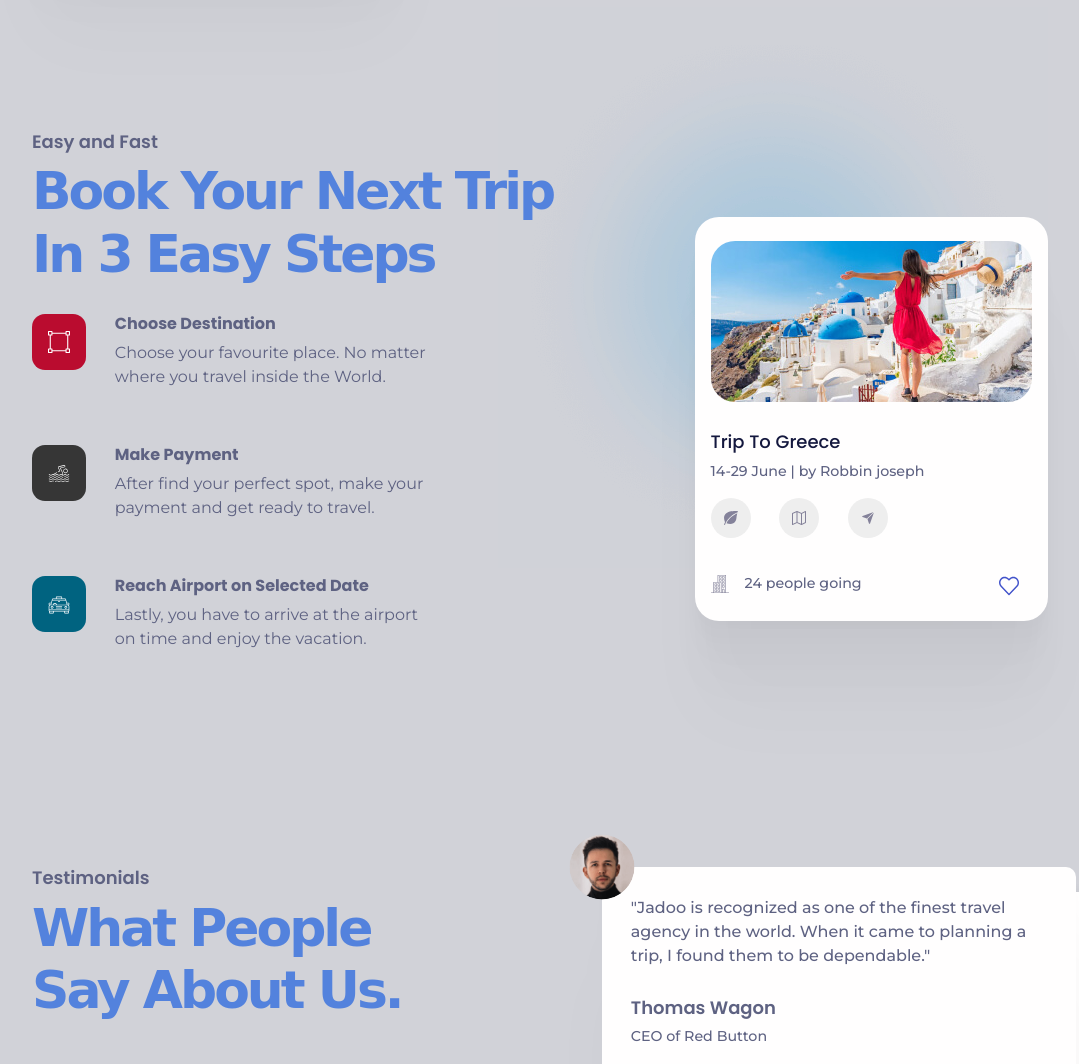
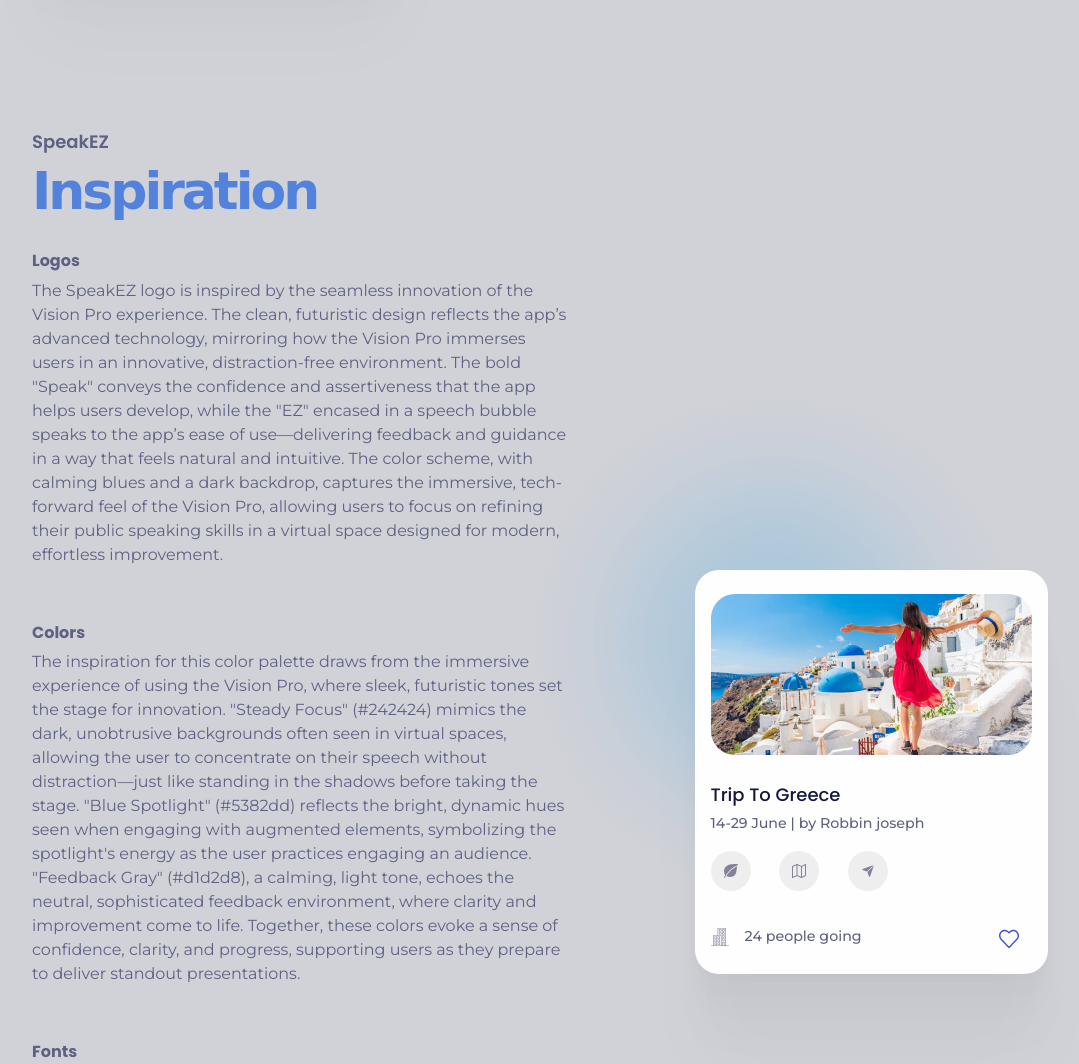
Before and after one commit to pmb17186/template-for-speakez, a plain HTML site: page design-guide.html in a window 1280 px wide. Shown: the part 3460-4524 px from the top of the page, without its empty margins (54-1133 px from the left). Drawn offline with Linux system fonts and the light colour scheme; a web font is replaced by a local one.

Commit message:
inspiration

```diff
--- a/design-guide.html
+++ b/design-guide.html
@@ -274,28 +274,28 @@
           <div class="row align-items-center">
             <div class="col-lg-6">
               <div class="mb-4 text-start">
-                <h5 class="text-secondary">Easy and Fast </h5>
-                <h3 class="fs-xl-10 fs-lg-8 fs-7 fw-bold font-cursive text-capitalize">Book your next trip in 3 easy steps</h3>
+                <h5 class="text-secondary">SpeakEZ </h5>
+                <h3 class="fs-xl-10 fs-lg-8 fs-7 fw-bold font-cursive text-capitalize">Inspiration</h3>
               </div>
               <div class="d-flex align-items-start mb-5">
-                <div class="bg-primary me-sm-4 me-3 p-3" style="border-radius: 13px"> <img src="assets/img/steps/selection.svg" width="22" alt="steps" /></div>
+
                 <div class="flex-1">
-                  <h5 class="text-secondary fw-bold fs-0">Choose Destination</h5>
-                  <p>Choose your favourite place. No matter <br class="d-none d-sm-block"> where you travel inside the World.</p>
+                  <h5 class="text-secondary fw-bold fs-0">Logos</h5>
+                  <p>The SpeakEZ logo is inspired by the seamless innovation of the Vision Pro experience. The clean, futuristic design reflects the app’s advanced technology, mirroring how the Vision Pro immerses users in an innovative, distraction-free environment. The bold "Speak" conveys the confidence and assertiveness that the app helps users develop, while the "EZ" encased in a speech bubble speaks to the app’s ease of use—delivering feedback and guidance in a way that feels natural and intuitive. The color scheme, with calming blues and a dark backdrop, captures the immersive, tech-forward feel of the Vision Pro, allowing users to focus on refining their public speaking skills in a virtual space designed for modern, effortless improvement.</p>
                 </div>
               </div>
               <div class="d-flex align-items-start mb-5">
-                <div class="bg-danger me-sm-4 me-3 p-3" style="border-radius: 13px"> <img src="assets/img/steps/water-sport.svg" width="22" alt="steps" /></div>
+
                 <div class="flex-1">
-                  <h5 class="text-secondary fw-bold fs-0">Make Payment</h5>
-                  <p>After find your perfect spot, make your <br class="d-none d-sm-block"> payment and get ready to travel.</p>
+                  <h5 class="text-secondary fw-bold fs-0">Colors</h5>
+                  <p>The inspiration for this color palette draws from the immersive experience of using the Vision Pro, where sleek, futuristic tones set the stage for innovation. "Steady Focus" (#242424) mimics the dark, unobtrusive backgrounds often seen in virtual spaces, allowing the user to concentrate on their speech without distraction—just like standing in the shadows before taking the stage. "Blue Spotlight" (#5382dd) reflects the bright, dynamic hues seen when engaging with augmented elements, symbolizing the spotlight's energy as the user practices engaging an audience. "Feedback Gray" (#d1d2d8), a calming, light tone, echoes the neutral, sophisticated feedback environment, where clarity and improvement come to life. Together, these colors evoke a sense of confidence, clarity, and progress, supporting users as they prepare to deliver standout presentations.</p>
                 </div>
               </div>
               <div class="d-flex align-items-start mb-5">
-                <div class="bg-info me-sm-4 me-3 p-3" style="border-radius: 13px"> <img src="assets/img/steps/taxi.svg" width="22" alt="steps" /></div>
+
                 <div class="flex-1">
-                  <h5 class="text-secondary fw-bold fs-0">Reach Airport on Selected Date</h5>
-                  <p>Lastly, you have to arrive at the airport <br class="d-none d-sm-block"> on time and enjoy the vacation.</p>
+                  <h5 class="text-secondary fw-bold fs-0">Fonts</h5>
+                  <p>The inspiration behind the font choices for SpeakEZ stems from the need to balance boldness with readability, reflecting both confidence and accessibility. Montserrat Black 900 is used for headings to create a commanding presence, much like a speaker on stage, immediately capturing attention with its strong, modern lines. This font choice conveys authority and professionalism, key qualities in public speaking. For the body text, Montserrat Regular Medium ensures a clean and approachable reading experience, maintaining clarity and ease of navigation as users interact with the app. Both fonts complement the sleek, innovative design of the Vision Pro, aligning with the app’s mission of making public speaking both powerful and effortless.</p>
                 </div>
               </div>
             </div>
```
